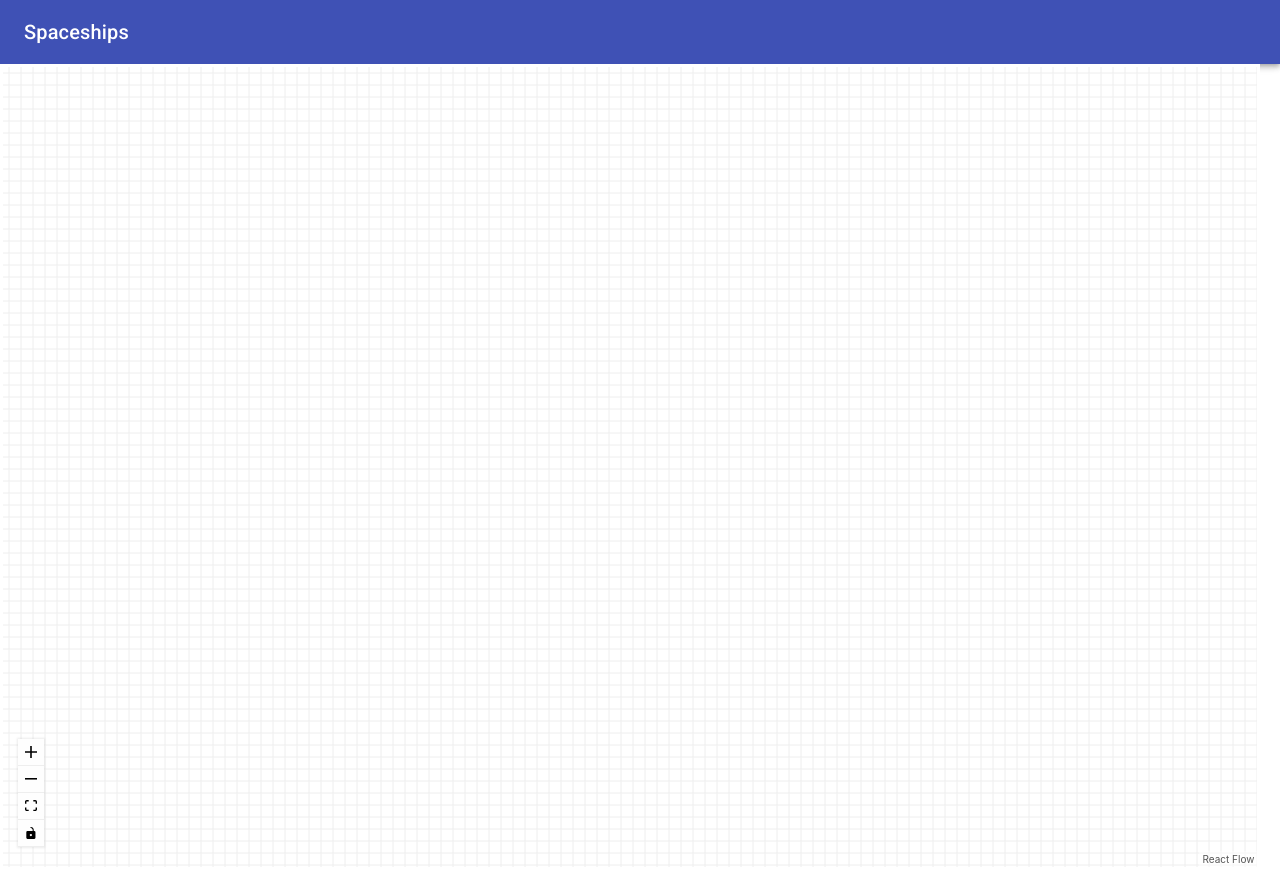
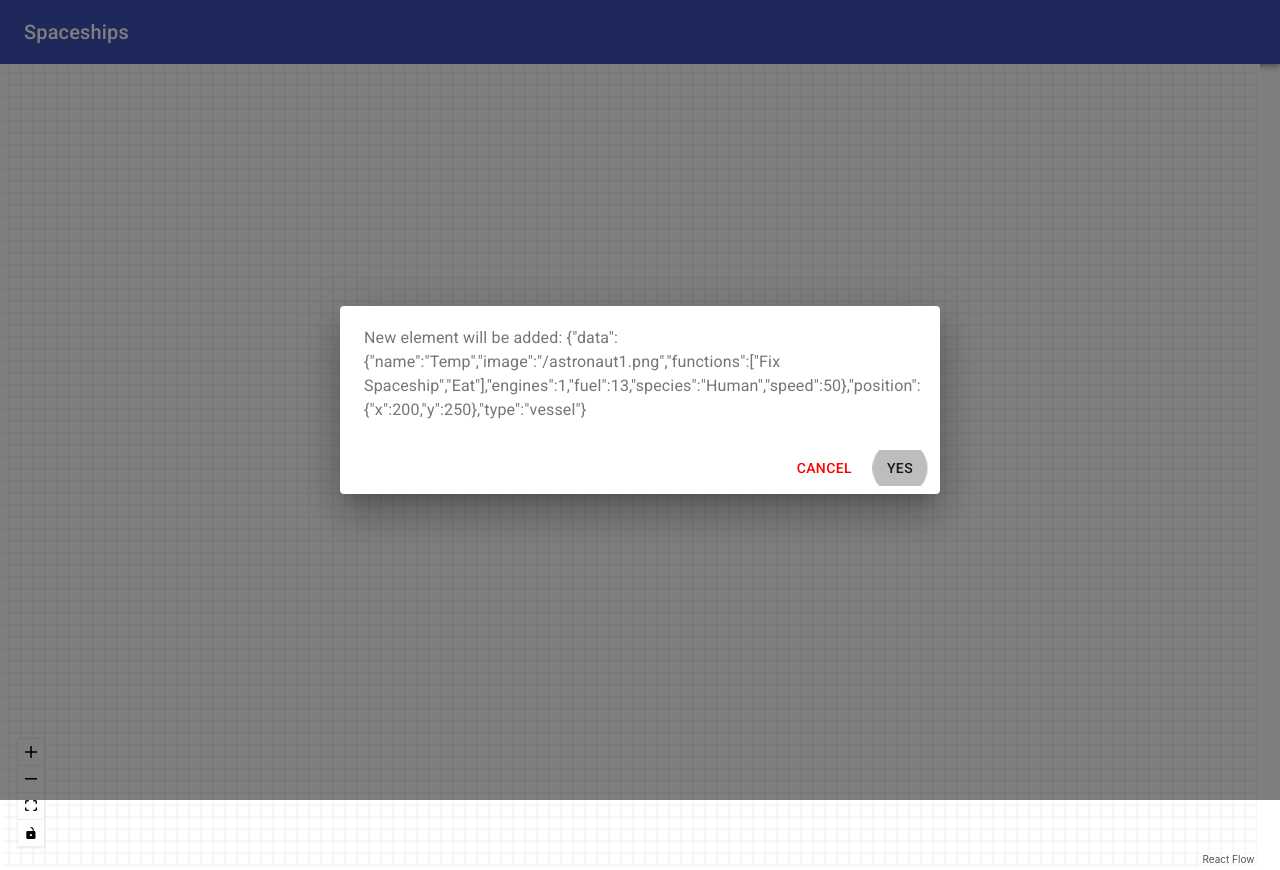
Before and after one commit to omri2861/Spaceships, a React (Create React App) app in the folder client/: page /addElement in a window 1280 px wide. Built offline with nearby package versions, Linux system fonts and the light colour scheme; no server answers.

Commit message:
Created a prompt for adding a node as well

```diff
--- /dev/null
+++ b/client/src/components/Map/AddNodeDialog.jsx
@@ -0,0 +1,64 @@
+import Button from "@material-ui/core/Button";
+import Dialog from "@material-ui/core/Dialog";
+import DialogActions from "@material-ui/core/DialogActions";
+import DialogContent from "@material-ui/core/DialogContent";
+import DialogContentText from "@material-ui/core/DialogContentText";
+
+import axios from "axios";
+import { useHistory } from "react-router-dom";
+
+export default function AddNodeDialog({ setElements }) {
+  const elementTemplate = {
+    data: {
+      name: "Temp",
+      image: "/astronaut1.png",
+      functions: ["Fix Spaceship", "Eat"],
+      engines: 1,
+      fuel: 13,
+      species: "Human",
+      speed: 50,
+    },
+    position: { x: 200, y: 250 },
+    type: "vessel",
+  };
+
+  const history = useHistory();
+
+  const handleClose = () => {
+    history.push("/"); // TODO: Go back, not home
+  };
+
+  const addElement = () =>
+    axios
+      .post("/api/addElement", elementTemplate)
+      .then((res) => {
+        let addedElement = res.data;
+        addedElement.id = addedElement._id;
+        setElements((prevElements) => [...prevElements, addedElement]);
+      })
+      .then(handleClose)
+      .catch(console.error);
+
+  return (
+    <Dialog
+      open={true}
+      onClose={handleClose}
+      aria-labelledby="delete-node-dialog-title"
+      aria-describedby="delete-node-dialog-description"
+    >
+      <DialogContent>
+        <DialogContentText id="delete-dialog-description">
+          New element will be added: {JSON.stringify(elementTemplate)}
+        </DialogContentText>
+      </DialogContent>
+      <DialogActions>
+        <Button onClick={handleClose} style={{ color: "red" }}>
+          Cancel
+        </Button>
+        <Button onClick={addElement} autoFocus>
+          Yes
+        </Button>
+      </DialogActions>
+    </Dialog>
+  );
+}
--- a/client/src/components/Map/ContextMenu.jsx
+++ b/client/src/components/Map/ContextMenu.jsx
@@ -1,42 +1,9 @@
 import React from "react";
 import { Menu, MenuItem, Typography } from "@material-ui/core";
-import { isNode, isEdge, removeElements } from "react-flow-renderer";
-import axios from "axios";
+import { isNode, isEdge } from "react-flow-renderer";
 import { Link } from "react-router-dom";
 
-export default function ContextMenu({
-  mouseX,
-  mouseY,
-  onClose,
-  target,
-  setElements,
-}) {
-  const addElement = () => {
-    let newElement = {
-      data: {
-        name: "Temp",
-        image: "/astronaut1.png",
-        functions: ["Fix Spaceship", "Eat"],
-        engines: 1,
-        fuel: 13,
-        species: "Human",
-        speed: 50,
-      },
-      position: { x: 200, y: 250 },
-      type: "vessel",
-    };
-
-    axios
-      .post("/api/addElement", newElement)
-      .then((res) => {
-        let addedElement = res.data;
-        addedElement.id = addedElement._id;
-        setElements((prevElements) => [...prevElements, addedElement]);
-      })
-      .then(onClose)
-      .catch(console.error);
-  };
-
+export default function ContextMenu({ mouseX, mouseY, onClose, target }) {
   return (
     <Menu
       keepMounted
@@ -49,7 +16,9 @@ export default function ContextMenu({
           : undefined
       }
     >
-      <MenuItem onClick={addElement}>Add Element</MenuItem>
+      <Link to="/addElement">
+        <MenuItem>Add Element</MenuItem>
+      </Link>
       {target !== null && isNode(target) && (
         <Link to="/deleteElement">
           <MenuItem>
--- a/client/src/components/Map/Map.jsx
+++ b/client/src/components/Map/Map.jsx
@@ -4,6 +4,7 @@ import FlowRenderer from "./FlowRenderer";
 import EntityDrawer from "../EntityView/EntityDrawer";
 import ContextMenu from "./ContextMenu";
 import DeleteNodeDialog from "./DeleteNodeDialog";
+import AddNodeDialog from "./AddNodeDialog";
 import { Switch, Route, BrowserRouter as Router } from "react-router-dom";
 
 const initialContextMenuState = {
@@ -88,6 +89,9 @@ export default function Map() {
               setElements={setEntities}
             />
           </Route>
+          <Route path="/addElement">
+            <AddNodeDialog setElements={setEntities} />
+          </Route>
         </Switch>
       </Router>
     </Box>
```
